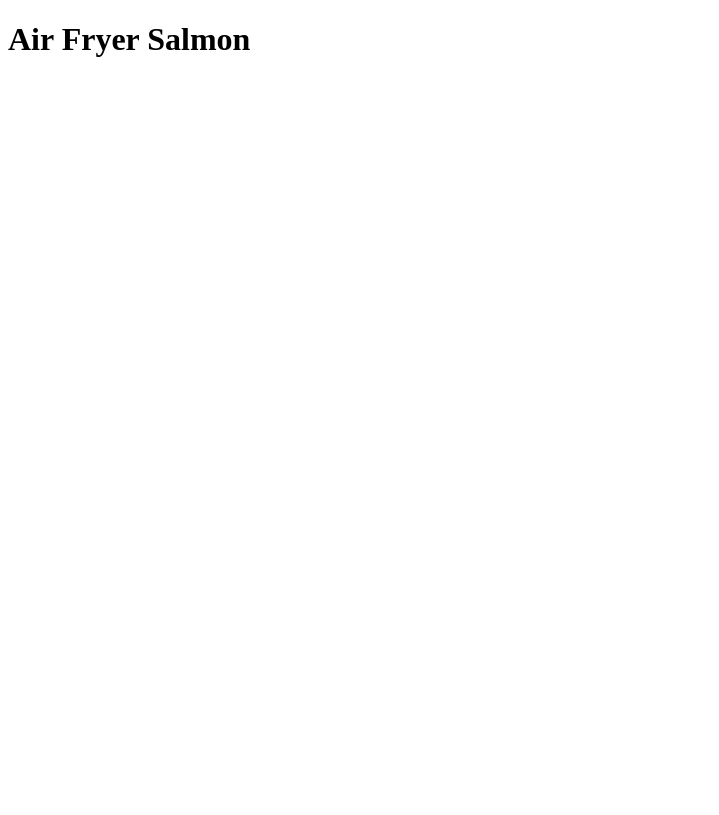
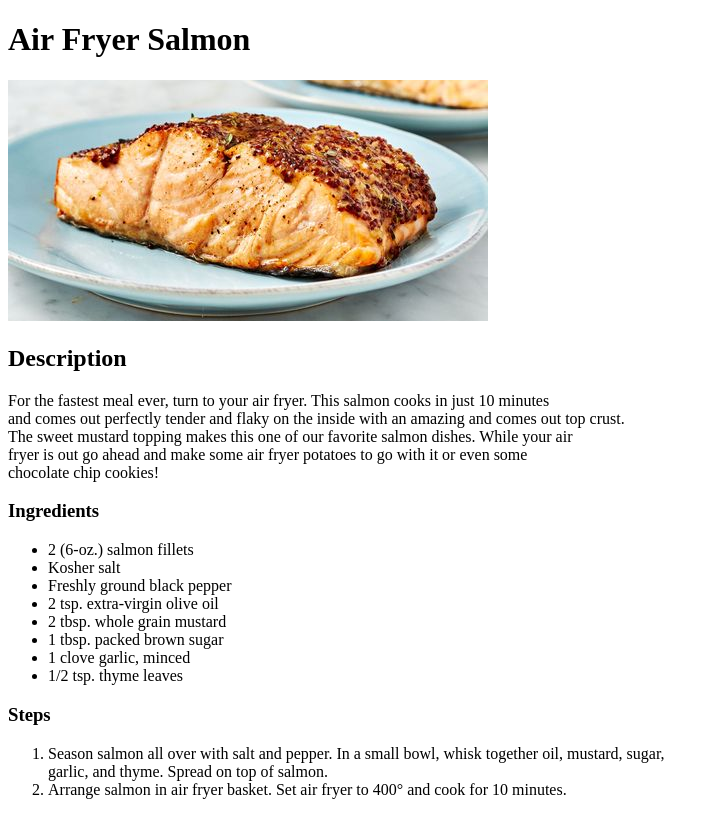
Before and after one commit to lejolo20/odin-recipes, a plain HTML site: page recipes/airfryer-salmon.html in a window 1280 px wide. Shown: the whole page, without its empty margins (0-719 px from the left). Drawn offline with Linux system fonts and the light colour scheme.

Commit message:
Cacio-E-Pepe-Egg-Noodles.html

```diff
--- a/recipes/airfryer-salmon.html
+++ b/recipes/airfryer-salmon.html
@@ -12,6 +12,44 @@
 
     <h1>Air Fryer Salmon</h1>
 
+    <img src="img/fryer-salmon.jpg" alt="air fryer salmon">
+
+    <h2>Description</h2>
+
+    <p>For the fastest meal ever, turn to your air fryer. This salmon cooks in just 10 minutes </br>
+       and comes out perfectly tender and flaky on the inside with an amazing and comes out top crust.</br>
+
+       The sweet mustard topping makes this one of our favorite salmon dishes. While your air </br>
+       fryer is out go  ahead and make some air fryer potatoes to go with it or  even some </br>
+       chocolate chip cookies!</p>
+
+    <h3>Ingredients</h3>
+
+    <ul>
+         <li>2 (6-oz.) salmon fillets </li>
+         <li>Kosher salt</li>
+         <li>Freshly ground black pepper</li>
+         <li> 2 tsp. extra-virgin olive oil </li>
+         <li> 2 tbsp. whole grain mustard </li>
+         <li>1 tbsp. packed brown sugar </li>
+         <li>1 clove garlic, minced </li>
+         <li>1/2 tsp. thyme leaves</li>
+
+    </ul>
+
+    <h3>Steps</h3>
+
+    <ol>
+
+        <li>Season salmon all over with salt and pepper.
+            In a small bowl, whisk together oil, mustard,
+            sugar,</br> garlic, and thyme. Spread on top of salmon.</li>
+
+        <li>Arrange salmon in air fryer basket.
+            Set air fryer to 400° and cook for 10 minutes.</li>
+
+    </ol>
+
 </body>
 
 
```
Also changed, not shown: index.html (+11 -2 lines), recipes/Cacio-E-Pepe-Egg-Noodles.html (added, +51 -0 lines), recipes/img/egg-noodles.jpeg (added), recipes/img/fryer-salmon.jpg (added).
